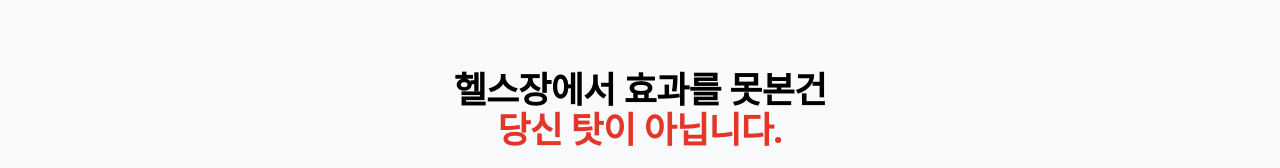
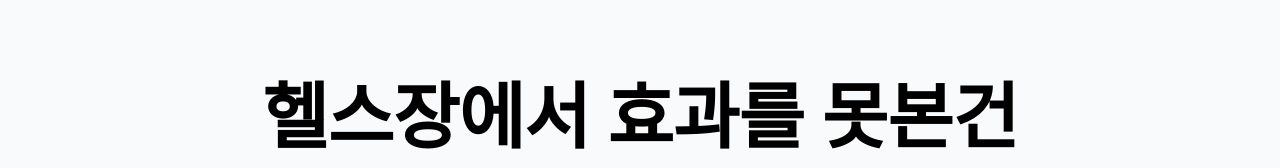
Before and after one commit to okmstyle-collab/from_body-landding, a React (Vite) app: page / in a window 1280 px wide. Shown: the part 778-946 px from the top of the page. Built offline with nearby package versions, Linux system fonts and the light colour scheme.

Commit message:
Increase text size of problem section heading

```diff
--- a/src/App.tsx
+++ b/src/App.tsx
@@ -129,7 +129,7 @@ export default function App() {
       {/* 심리: 부정 편향 - 고통을 구체적으로 명명 */}
       <section id="problem" className="section-padding bg-gray-50 uppercase tracking-tighter">
         <div className="max-w-4xl mx-auto text-center mb-16 px-4">
-          <motion.h2 {...fadeIn} className="text-3xl md:text-4xl font-black mb-6">
+          <motion.h2 {...fadeIn} className="text-5xl md:text-7xl font-black mb-8 leading-tight">
             헬스장에서 효과를 못본건<br/>
             <span className="text-brand-point">당신 탓이 아닙니다.</span>
           </motion.h2>
```
